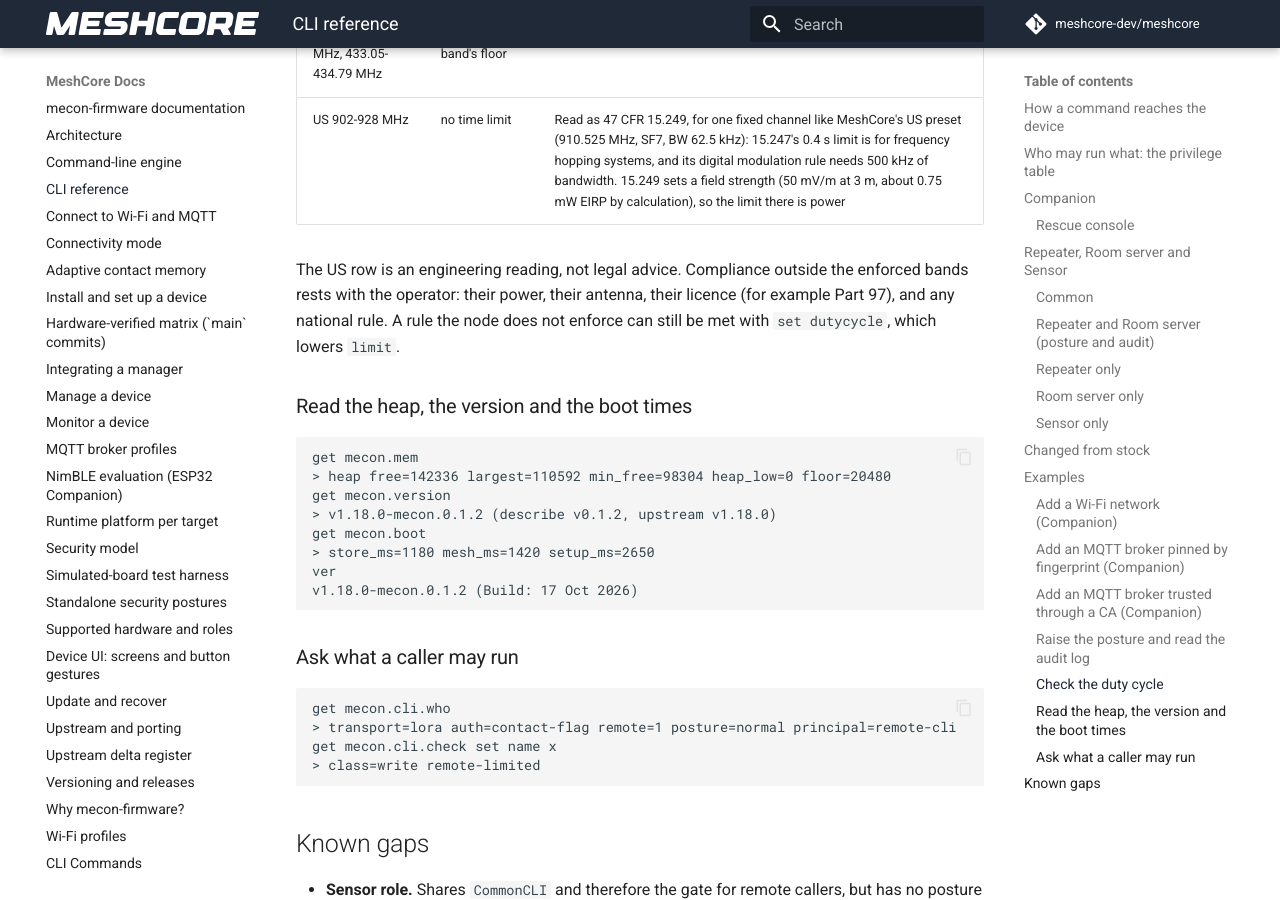
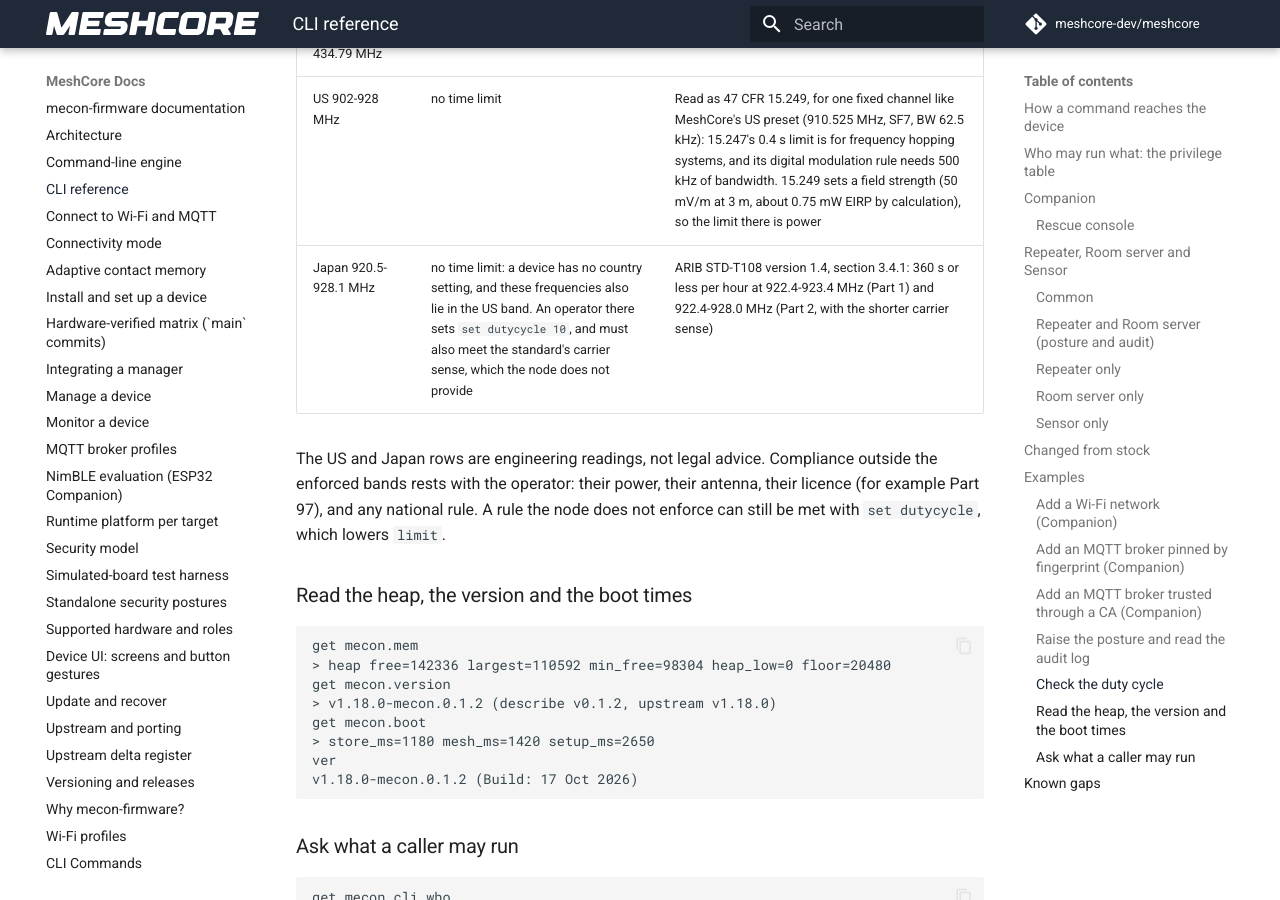
Before and after one commit to hoejriis/mecon-firmware, an MkDocs documentation site: the page built from docs/CLI_REFERENCE.md, in a window 1280 px wide and 900 px high, scrolled down 30047 px. Built offline with MkDocs 1.6.1 and Material for MkDocs 9.7.7, drawn with Linux system fonts in a browser that asks for light colours; comment, search, counter and statistics services are not loaded.

Commit message:
CLI reference: the Japanese airtime rule, and why the node does not enforce it
Owner decision 2026-11-05: report and document, with no region setting.

Co-Authored-By: Claude Opus 5.5 (1M context) <noreply@anthropic.com>

```diff
--- a/docs/CLI_REFERENCE.md
+++ b/docs/CLI_REFERENCE.md
@@ -362,8 +362,9 @@ The floor is chosen from the frequency alone, because a device has no country se
 |---|---|---|
 | EU 863-870 MHz, 433.05-434.79 MHz | enforces the band's floor | ERC/REC 70-03 annex 1, EN 300 220 |
 | US 902-928 MHz | no time limit | Read as 47 CFR 15.249, for one fixed channel like MeshCore's US preset (910.525 MHz, SF7, BW 62.5 kHz): 15.247's 0.4 s limit is for frequency hopping systems, and its digital modulation rule needs 500 kHz of bandwidth. 15.249 sets a field strength (50 mV/m at 3 m, about 0.75 mW EIRP by calculation), so the limit there is power |
+| Japan 920.5-928.1 MHz | no time limit: a device has no country setting, and these frequencies also lie in the US band. An operator there sets `set dutycycle 10`, and must also meet the standard's carrier sense, which the node does not provide | ARIB STD-T108 version 1.4, section 3.4.1: 360 s or less per hour at 922.4-923.4 MHz (Part 1) and 922.4-928.0 MHz (Part 2, with the shorter carrier sense) |
 
-The US row is an engineering reading, not legal advice. Compliance outside the enforced bands rests with the operator: their power, their antenna, their licence (for example Part 97), and any national rule. A rule the node does not enforce can still be met with `set dutycycle`, which lowers `limit`.
+The US and Japan rows are engineering readings, not legal advice. Compliance outside the enforced bands rests with the operator: their power, their antenna, their licence (for example Part 97), and any national rule. A rule the node does not enforce can still be met with `set dutycycle`, which lowers `limit`.
 
 ### Read the heap, the version and the boot times
 
```
